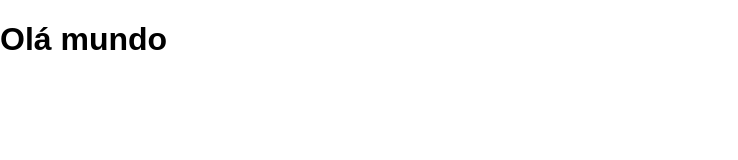
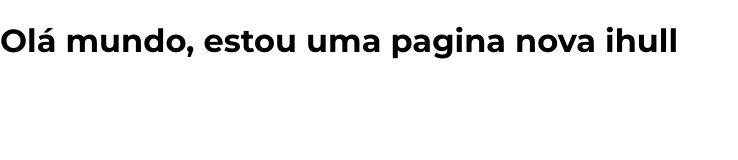
Before and after one commit to Edson99123/cinetag, a React app: page / in a window 1280 px wide. Shown: the whole page, without its empty margins (0-738 px from the left). Built offline with nearby package versions, Linux system fonts and the light colour scheme.

Commit message:
Adicioando rotas no projeto

```diff
--- a/package.json
+++ b/package.json
@@ -8,6 +8,7 @@
     "@testing-library/user-event": "^13.5.0",
     "react": "^18.2.0",
     "react-dom": "^18.2.0",
+    "react-router-dom": "^6.5.0",
     "react-scripts": "5.0.1",
     "web-vitals": "^2.1.4"
   },
--- a/public/index.html
+++ b/public/index.html
@@ -6,6 +6,9 @@
     <meta name="viewport" content="width=device-width, initial-scale=1" />
     <meta name="theme-color" content="#000000" />
     <meta name="description" content="Web site created using create-react-app" />
+    <link rel="preconnect" href="https://fonts.googleapis.com">
+    <link rel="preconnect" href="https://fonts.gstatic.com" crossorigin>
+    <link href="https://fonts.googleapis.com/css2?family=Montserrat:wght@400;500;700&display=swap" rel="stylesheet">
     <title>React App</title>
   </head>
 
--- a/src/index.js
+++ b/src/index.js
@@ -1,10 +1,12 @@
 import React from 'react';
 import ReactDOM from 'react-dom/client';
+import AppRoutes from 'routes.js';
 import './index.css';
 
 const root = ReactDOM.createRoot(document.getElementById('root'));
+
 root.render(
   <React.StrictMode>
-    <h1>Olá mundo</h1>
+    <AppRoutes />
   </React.StrictMode>
 );
--- /dev/null
+++ b/src/pages/Inicio/index.js
@@ -0,0 +1,8 @@
+function Inicio() {
+
+    return (
+        <h1>Olá mundo, estou uma pagina nova ihull</h1>
+    )
+}
+
+export default Inicio;
--- /dev/null
+++ b/src/routes.js
@@ -0,0 +1,14 @@
+import Inicio from "pages/Inicio";
+import { BrowserRouter, Route, Routes } from "react-router-dom";
+
+function AppRoutes() {
+    return (
+        <BrowserRouter>
+            <Routes>
+                <Route path="/" element={<Inicio />}></Route>
+            </Routes>
+        </BrowserRouter>
+    )
+}
+
+export default AppRoutes;
```
Also changed, not shown: src/pages/Inicio/Inicio.module.css (added), 1 other file.
